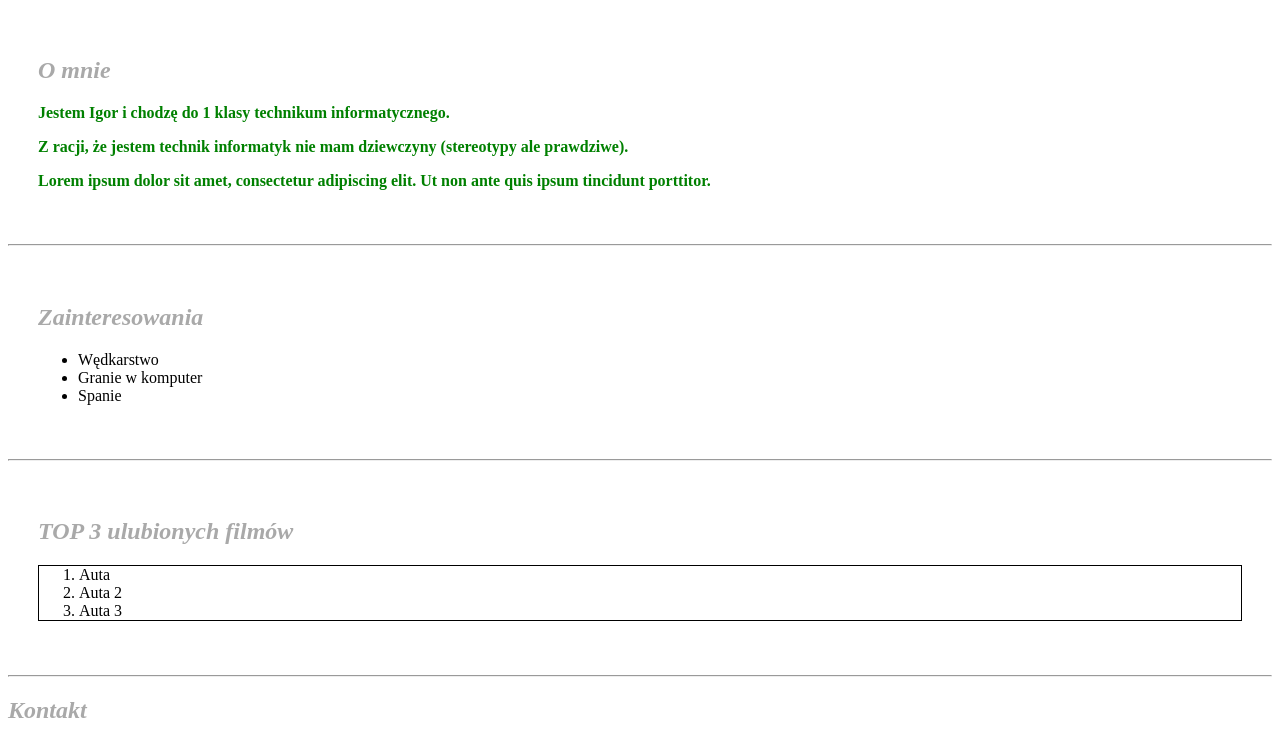
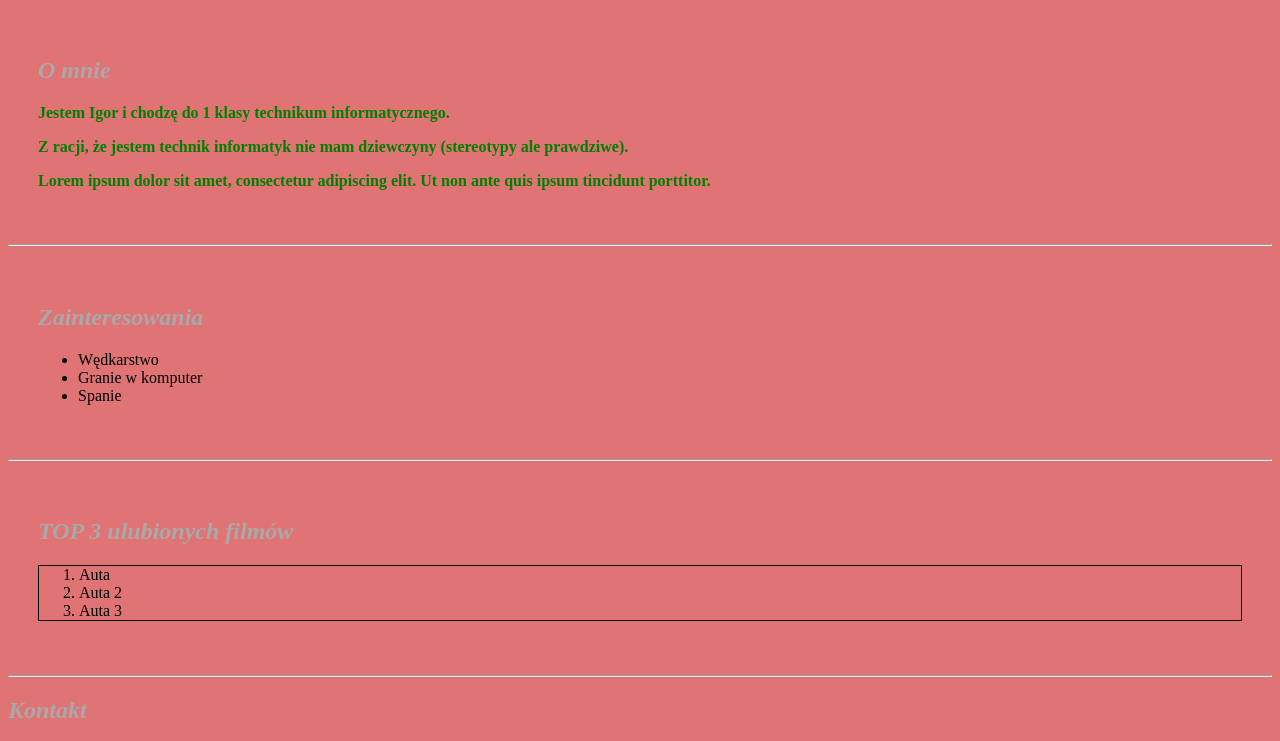
Before and after one commit to IgorStarega/Igor-S, a plain HTML site: page index.html in a window 1280 px wide. Shown: the part 73-814 px from the top of the page. Drawn offline with Linux system fonts and the light colour scheme.

Commit message:
koniec zajęć 2

```diff
--- a/css/style.css
+++ b/css/style.css
@@ -1,5 +1,5 @@
 body{
-    background: white;
+    background: rgb(224, 115, 115);
 }
 h1{
     font-weight: normal;
```
